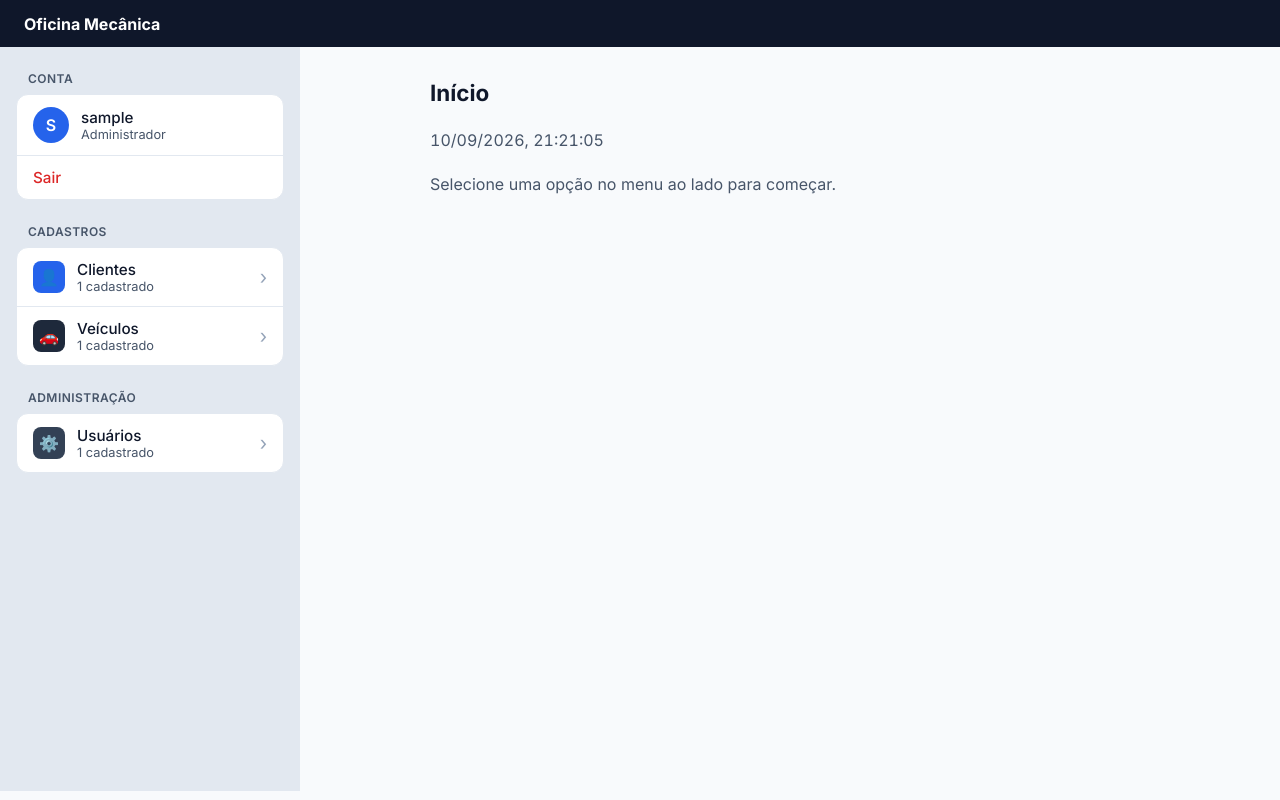
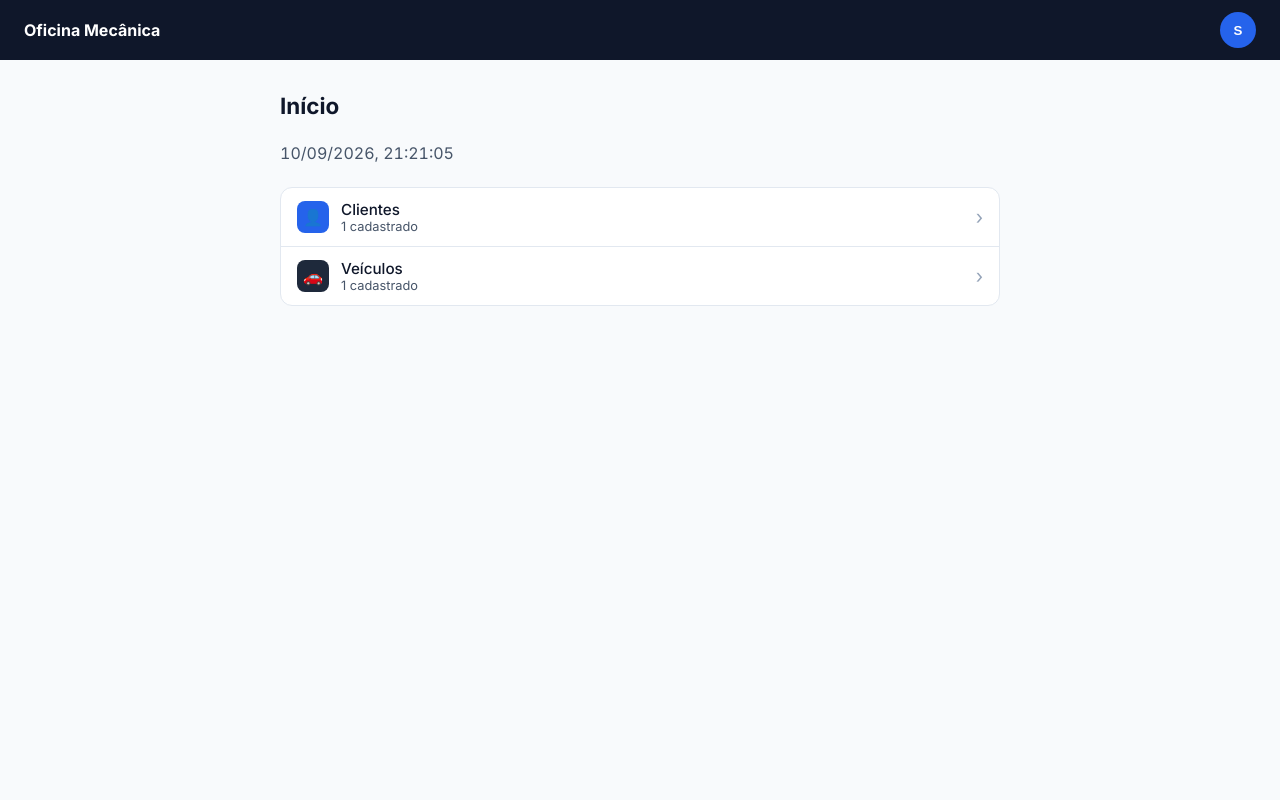
Before and after one commit to pedrohodsouza/Projeto-Integrador-II---UNIVESP, a Django app: page / in a window 1280 px wide. Run offline with Django 5.2, Linux system fonts and the light colour scheme; a user stored in the database is signed in; tables that the repository leaves empty hold one stand-in row (values such as "Sample post").

Commit message:
Implement user menu with dropdown functionality, update navigation structure, and add configurations page

```diff
--- a/oficina/context_processors.py
+++ b/oficina/context_processors.py
@@ -1,5 +1,3 @@
-from django.contrib.auth.models import User
-
 from .models import Cliente, Veiculo
 
 
@@ -10,5 +8,4 @@ def menu_counts(request):
     return {
         'cliente_count': Cliente.objects.count(),
         'veiculo_count': Veiculo.objects.count(),
-        'usuario_count': User.objects.count() if request.user.is_staff else 0,
     }
--- a/oficina/static/oficina/css/style.css
+++ b/oficina/static/oficina/css/style.css
@@ -35,11 +35,7 @@ a {
 
 /* Login */
 
-.app-shell--guest {
-    align-items: stretch;
-}
-
-.app-shell--guest .content-area {
+.content-area--guest {
     padding: 0;
 }
 
@@ -142,37 +138,96 @@ a {
 .topbar {
     display: flex;
     align-items: center;
-    padding: 0.85rem 1.5rem;
+    justify-content: space-between;
+    padding: 0.75rem 1.5rem;
     background: var(--cor-primaria-escura);
+    position: relative;
+    z-index: 20;
 }
 
 .topbar-title {
     color: #fff;
     font-weight: 700;
     font-size: 1rem;
+    text-decoration: none;
 }
 
-/* App shell: sidebar + content */
+/* User menu (top-right dropdown) */
 
-.app-shell {
-    display: flex;
-    align-items: flex-start;
-    min-height: calc(100vh - 56px);
+.user-menu {
+    position: relative;
 }
 
-.sidebar {
-    display: none;
-    width: 300px;
-    flex-shrink: 0;
-    padding: 1.5rem 1rem;
-    background: var(--cor-fundo-secundario);
-    min-height: calc(100vh - 56px);
+.user-menu-toggle {
+    background: none;
+    border: none;
+    padding: 0;
+    cursor: pointer;
+    display: flex;
+    align-items: center;
+    border-radius: 50%;
 }
 
+.user-menu-toggle:focus-visible {
+    outline: 2px solid var(--cor-accent);
+    outline-offset: 2px;
+}
+
+.user-dropdown {
+    display: none;
+    position: absolute;
+    top: calc(100% + 0.5rem);
+    right: 0;
+    width: 220px;
+    background: #fff;
+    border-radius: 12px;
+    border: 1px solid var(--cor-fundo-secundario);
+    box-shadow: 0 12px 28px rgba(15, 23, 42, 0.18);
+    overflow: hidden;
+}
+
+.user-menu.is-open .user-dropdown {
+    display: block;
+}
+
+.dropdown-account {
+    display: flex;
+    flex-direction: column;
+    padding: 0.85rem 1rem;
+    border-bottom: 1px solid var(--cor-fundo-secundario);
+}
+
+.dropdown-item {
+    display: flex;
+    align-items: center;
+    gap: 0.65rem;
+    padding: 0.65rem 1rem;
+    text-decoration: none;
+    color: var(--cor-primaria-escura);
+    font-size: 0.9rem;
+    font-weight: 500;
+}
+
+.dropdown-item:hover {
+    background: var(--cor-fundo);
+}
+
+.dropdown-item.is-danger {
+    color: var(--cor-destaque);
+}
+
+.dropdown-item .row-icon {
+    width: 26px;
+    height: 26px;
+    font-size: 0.85rem;
+    border-radius: 7px;
+}
+
+/* Content area */
+
 .content-area {
-    flex: 1;
-    min-width: 0;
     padding: 1.5rem;
+    max-width: 100%;
 }
 
 .back-link {
@@ -188,10 +243,6 @@ a {
 }
 
 @media (min-width: 768px) {
-    .sidebar {
-        display: block;
-    }
-
     .content-area {
         padding: 2rem;
     }
@@ -201,20 +252,7 @@ a {
     }
 }
 
-/* Grouped list (menu + records) */
-
-.group-title {
-    font-size: 0.75rem;
-    font-weight: 600;
-    text-transform: uppercase;
-    letter-spacing: 0.04em;
-    color: var(--cor-texto-secundario);
-    margin: 1.5rem 0 0.5rem 0.75rem;
-}
-
-.group-title:first-child {
-    margin-top: 0;
-}
+/* Grouped list (records) */
 
 .group-card {
     background: #fff;
@@ -240,18 +278,6 @@ a {
 a.group-row.is-link:hover,
 a.group-row.is-link:active {
     background: var(--cor-fundo);
-}
-
-.group-row.is-active {
-    background: var(--cor-fundo);
-}
-
-.group-row.is-active .row-title {
-    color: var(--cor-accent);
-}
-
-.group-row.is-danger .row-title {
-    color: var(--cor-destaque);
 }
 
 .group-row--empty {
@@ -329,25 +355,6 @@ a.group-row.is-link:active {
 
 .page-title-block {
     margin-bottom: 1.5rem;
-}
-
-.mobile-menu {
-    display: block;
-}
-
-.desktop-welcome {
-    display: none;
-    color: var(--cor-texto-secundario);
-}
-
-@media (min-width: 768px) {
-    .mobile-menu {
-        display: none;
-    }
-
-    .desktop-welcome {
-        display: block;
-    }
 }
 
 /* Page layout */
--- a/oficina/static/oficina/js/main.js
+++ b/oficina/static/oficina/js/main.js
@@ -4,7 +4,33 @@ function updateClock() {
     clockEl.textContent = new Date().toLocaleString('pt-BR');
 }
 
+function setupUserMenu() {
+    const toggle = document.getElementById('user-menu-toggle');
+    const menu = toggle ? toggle.closest('.user-menu') : null;
+    if (!toggle || !menu) return;
+
+    const close = () => {
+        menu.classList.remove('is-open');
+        toggle.setAttribute('aria-expanded', 'false');
+    };
+
+    toggle.addEventListener('click', (event) => {
+        event.stopPropagation();
+        const isOpen = menu.classList.toggle('is-open');
+        toggle.setAttribute('aria-expanded', String(isOpen));
+    });
+
+    document.addEventListener('click', (event) => {
+        if (!menu.contains(event.target)) close();
+    });
+
+    document.addEventListener('keydown', (event) => {
+        if (event.key === 'Escape') close();
+    });
+}
+
 document.addEventListener('DOMContentLoaded', () => {
     updateClock();
     setInterval(updateClock, 1000);
+    setupUserMenu();
 });
--- a/oficina/templates/oficina/_menu.html
+++ /dev/null
@@ -1,50 +0,0 @@
-{% load static %}
-<div class="menu">
-    <div class="group-title">Conta</div>
-    <div class="group-card">
-        <div class="group-row">
-            <span class="row-avatar">{{ user.get_username|first|upper }}</span>
-            <span class="row-text">
-                <span class="row-title">{{ user.get_username }}</span>
-                <span class="row-subtitle">{% if user.is_staff %}Administrador{% else %}Usuário{% endif %}</span>
-            </span>
-        </div>
-        <a href="{% url 'logout' %}" class="group-row is-link is-danger">
-            <span class="row-title">Sair</span>
-        </a>
-    </div>
-
-    <div class="group-title">Cadastros</div>
-    <div class="group-card">
-        <a href="{% url 'cliente_list' %}" class="group-row is-link{% if request.resolver_match.url_name in 'cliente_list,cliente_create' %} is-active{% endif %}">
-            <span class="row-icon row-icon--blue">👤</span>
-            <span class="row-text">
-                <span class="row-title">Clientes</span>
-                <span class="row-subtitle">{{ cliente_count }} cadastrado{{ cliente_count|pluralize }}</span>
-            </span>
-            <span class="chevron">›</span>
-        </a>
-        <a href="{% url 'veiculo_list' %}" class="group-row is-link{% if request.resolver_match.url_name in 'veiculo_list,veiculo_create' %} is-active{% endif %}">
-            <span class="row-icon row-icon--slate">🚗</span>
-            <span class="row-text">
-                <span class="row-title">Veículos</span>
-                <span class="row-subtitle">{{ veiculo_count }} cadastrado{{ veiculo_count|pluralize }}</span>
-            </span>
-            <span class="chevron">›</span>
-        </a>
-    </div>
-
-    {% if user.is_staff %}
-    <div class="group-title">Administração</div>
-    <div class="group-card">
-        <a href="{% url 'usuario_list' %}" class="group-row is-link{% if request.resolver_match.url_name in 'usuario_list,usuario_create' %} is-active{% endif %}">
-            <span class="row-icon row-icon--dark">⚙️</span>
-            <span class="row-text">
-                <span class="row-title">Usuários</span>
-                <span class="row-subtitle">{{ usuario_count }} cadastrado{{ usuario_count|pluralize }}</span>
-            </span>
-            <span class="chevron">›</span>
-        </a>
-    </div>
-    {% endif %}
-</div>
--- a/oficina/templates/oficina/base.html
+++ b/oficina/templates/oficina/base.html
@@ -13,18 +13,37 @@
 <body>
     {% if user.is_authenticated %}
     <header class="topbar">
-        <span class="topbar-title">Oficina Mecânica</span>
+        <a href="{% url 'home' %}" class="topbar-title">Oficina Mecânica</a>
+
+        <div class="user-menu">
+            <button type="button" class="user-menu-toggle" id="user-menu-toggle" aria-haspopup="true" aria-expanded="false">
+                <span class="row-avatar">{{ user.get_username|first|upper }}</span>
+            </button>
+            <div class="user-dropdown" id="user-dropdown">
+                <div class="dropdown-account">
+                    <span class="row-title">{{ user.get_username }}</span>
+                    <span class="row-subtitle">{% if user.is_staff %}Administrador{% else %}Usuário{% endif %}</span>
+                </div>
+                {% if user.is_staff %}
+                <a href="{% url 'usuario_list' %}" class="dropdown-item">
+                    <span class="row-icon row-icon--dark">👥</span>
+                    Usuários
+                </a>
+                {% endif %}
+                <a href="{% url 'configuracoes' %}" class="dropdown-item">
+                    <span class="row-icon row-icon--slate">⚙️</span>
+                    Configurações
+                </a>
+                <a href="{% url 'logout' %}" class="dropdown-item is-danger">
+                    <span class="row-icon row-icon--red">🚪</span>
+                    Sair
+                </a>
+            </div>
+        </div>
     </header>
     {% endif %}
 
-    <div class="app-shell{% if not user.is_authenticated %} app-shell--guest{% endif %}">
-        {% if user.is_authenticated %}
-        <aside class="sidebar">
-            {% include "oficina/_menu.html" %}
-        </aside>
-        {% endif %}
-
-        <div class="content-area">
+    <div class="content-area{% if not user.is_authenticated %} content-area--guest{% endif %}">
         {% if user.is_authenticated and request.resolver_match.url_name != 'home' %}
             <a href="{% url 'home' %}" class="back-link">‹ Início</a>
         {% endif %}
@@ -39,7 +58,6 @@
 
         {% block content %}{% endblock %}
     </div>
-    </div>
 
     <script src="{% static 'oficina/js/main.js' %}"></script>
     {% block extra_js %}{% endblock %}
--- a/oficina/templates/oficina/home.html
+++ b/oficina/templates/oficina/home.html
@@ -9,12 +9,23 @@
         <p id="clock" class="clock"></p>
     </div>
 
-    <div class="mobile-menu">
-        {% include "oficina/_menu.html" %}
-    </div>
-
-    <div class="desktop-welcome">
-        <p>Selecione uma opção no menu ao lado para começar.</p>
+    <div class="group-card">
+        <a href="{% url 'cliente_list' %}" class="group-row is-link">
+            <span class="row-icon row-icon--blue">👤</span>
+            <span class="row-text">
+                <span class="row-title">Clientes</span>
+                <span class="row-subtitle">{{ cliente_count }} cadastrado{{ cliente_count|pluralize }}</span>
+            </span>
+            <span class="chevron">›</span>
+        </a>
+        <a href="{% url 'veiculo_list' %}" class="group-row is-link">
+            <span class="row-icon row-icon--slate">🚗</span>
+            <span class="row-text">
+                <span class="row-title">Veículos</span>
+                <span class="row-subtitle">{{ veiculo_count }} cadastrado{{ veiculo_count|pluralize }}</span>
+            </span>
+            <span class="chevron">›</span>
+        </a>
     </div>
 </div>
 {% endblock %}
--- a/oficina/urls.py
+++ b/oficina/urls.py
@@ -6,6 +6,7 @@ urlpatterns = [
     path('', views.home_view, name='home'),
     path('login/', views.login_view, name='login'),
     path('logout/', views.logout_view, name='logout'),
+    path('configuracoes/', views.configuracoes_view, name='configuracoes'),
     path('clientes/', views.cliente_list, name='cliente_list'),
     path('clientes/novo/', views.cliente_create, name='cliente_create'),
     path('veiculos/', views.veiculo_list, name='veiculo_list'),
--- a/oficina/views.py
+++ b/oficina/views.py
@@ -32,6 +32,11 @@ def logout_view(request):
 @login_required
 def home_view(request):
     return render(request, 'oficina/home.html')
+
+
+@login_required
+def configuracoes_view(request):
+    return render(request, 'oficina/configuracoes.html')
 
 
 @login_required
```
Also changed, not shown: docs/design-system.md (+7 -6 lines), oficina/templates/oficina/configuracoes.html (added, +14 -0 lines). Lines whose indentation alone changed are shown as unchanged.
